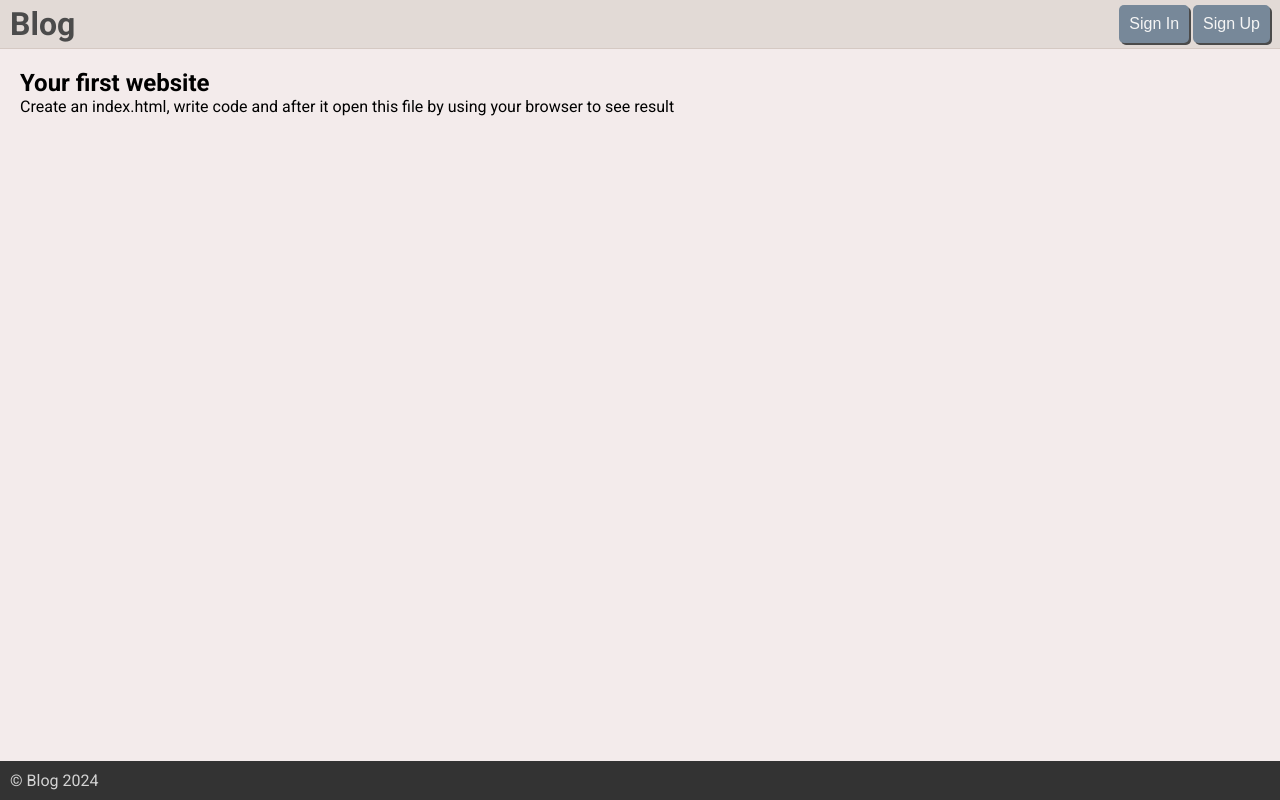
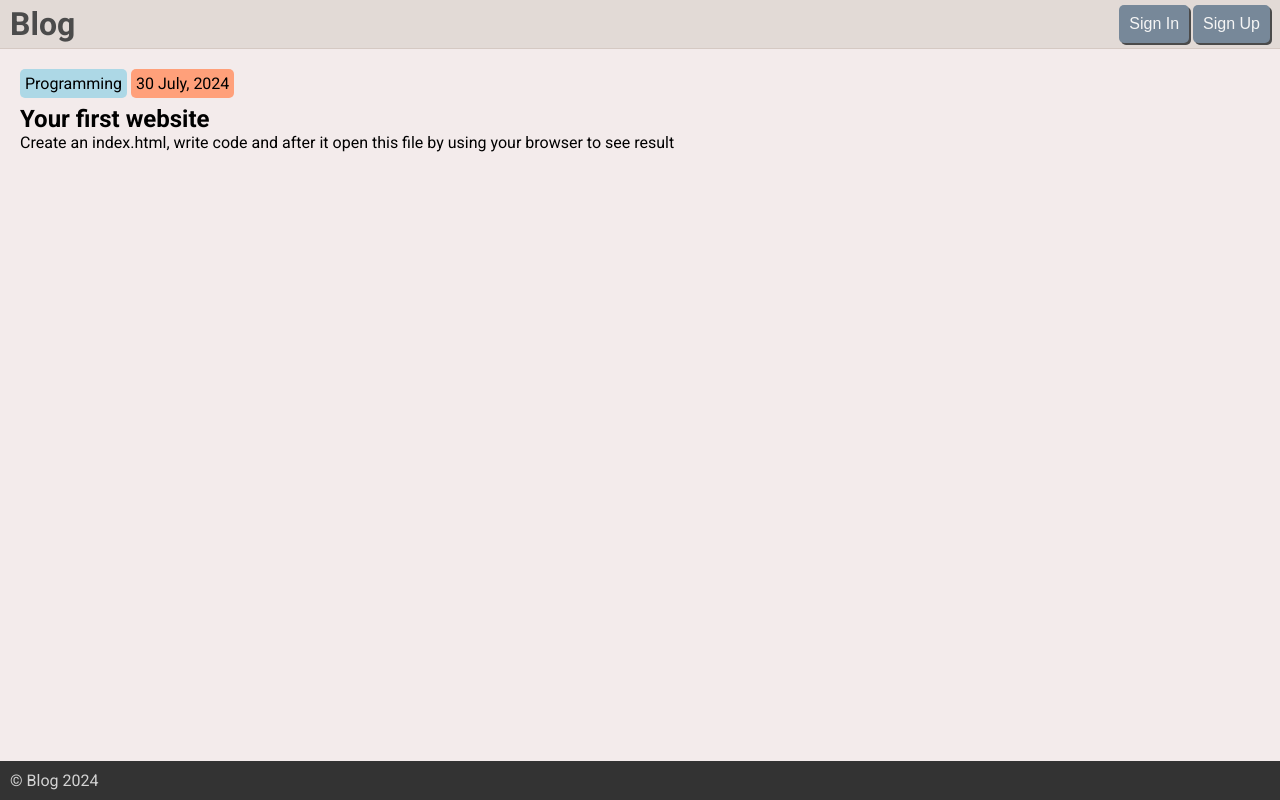
Before and after one commit to fhw12/blog-frontend, a plain HTML site: page index.html in a window 1280 px wide. Both pictures are taken after a click on the element 325 px from the left and 117 px from the top of the page. Drawn offline with Linux system fonts and the light colour scheme.

Commit message:
post topic, date in a post page

```diff
--- a/classes/pageControllers/postPageController.js
+++ b/classes/pageControllers/postPageController.js
@@ -8,6 +8,8 @@ class PostPageController{
 
     open(){
         this.appController.page.innerHTML = `
+            <div class="post-topic">${this.post.topic}</div>
+            <time class="post-date">${this.post.date}</time>
             <h2>${this.post.title}</h2>
             <span>${this.post.content}</span>
         `;
--- a/style.css
+++ b/style.css
@@ -68,7 +68,7 @@ body {
     gap: 20px;
 }
 
-.post{
+.post {
     background-color: lightgrey;
     padding: 10px;
     border-radius: 5px;
@@ -89,6 +89,21 @@ body {
 
 .post-description {
     font-weight: 400;
+}
+
+.post-topic, .post-date {
+    padding: 5px;
+    border-radius: 5px;
+    margin-bottom: 7px;
+    display: inline-block;
+}
+
+.post-topic {
+    background-color: lightblue;
+}
+
+.post-date {
+    background-color: lightsalmon;
 }
 
 .field-label {
```
